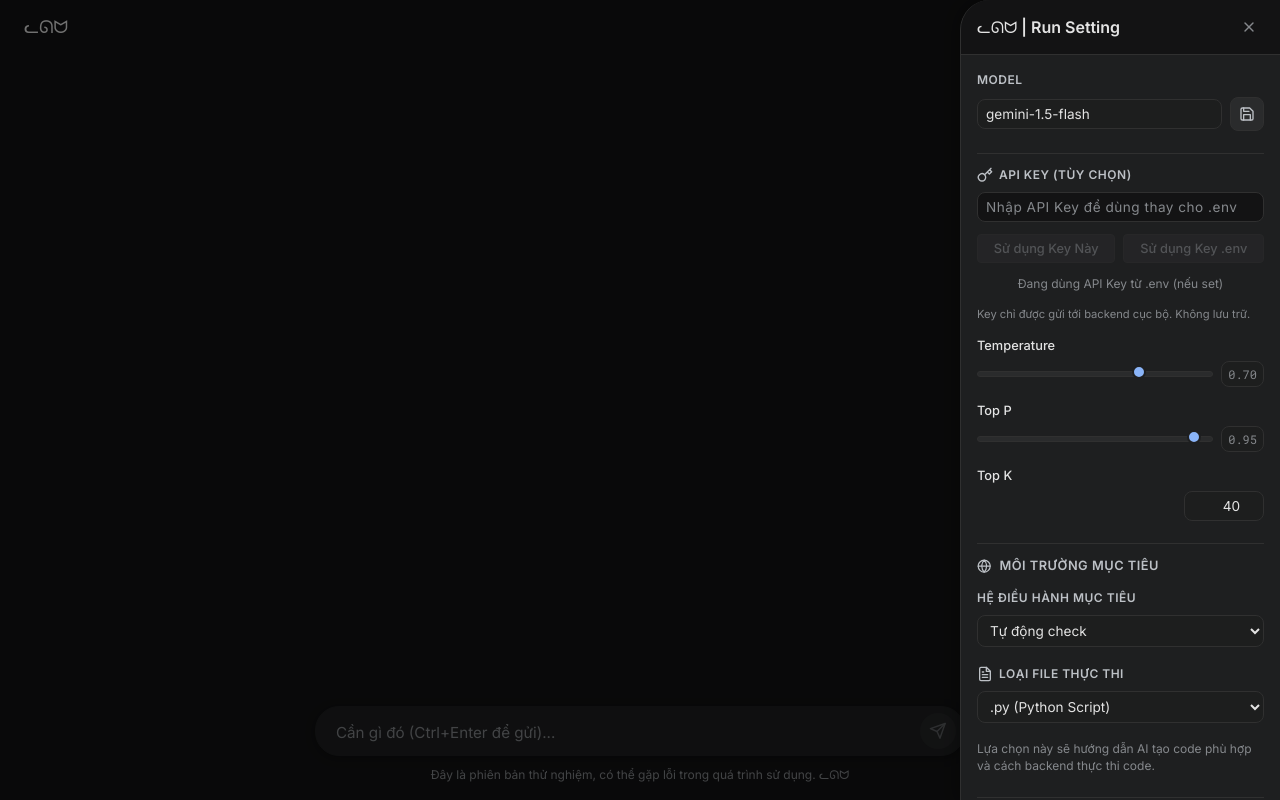
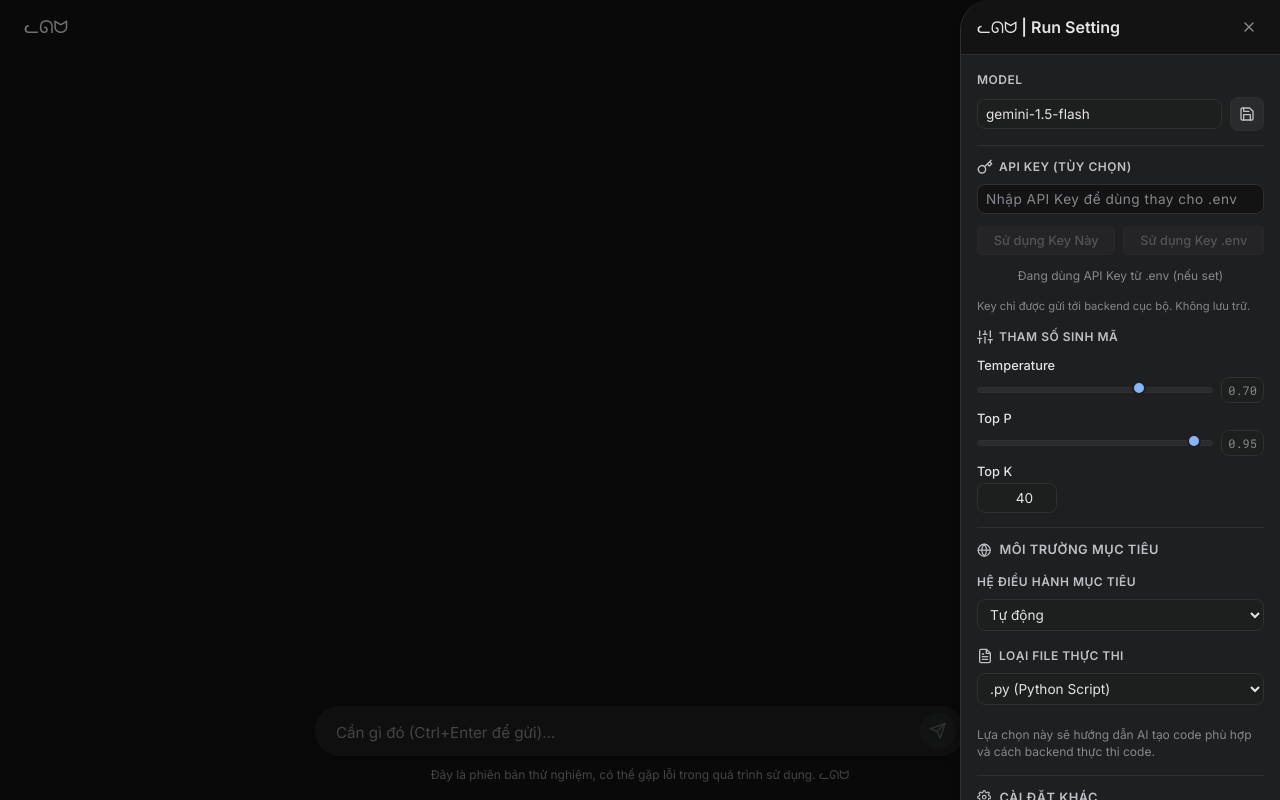
Before and after one commit to Rin1809/Gemini-AI-UI-Executor, a React (Vite) app in the folder frontend/: page / in a window 1280 px wide. Both pictures are taken after a click on the button 1241 px from the left and 27 px from the top of the page. Built offline with nearby package versions, Linux system fonts and the light colour scheme.

Commit message:
30/4/2025 - sidebar css animation/interface

```diff
--- a/frontend/src/components/SettingsPanel.css
+++ b/frontend/src/components/SettingsPanel.css
@@ -1,16 +1,18 @@
 /* frontend/src/components/SettingsPanel.css */
+
+/* Kế thừa biến từ App.css nếu cần, nhưng các biến chính đã có ở App.css */
 
 /* --- Panel Layout --- */
 .settings-panel {
   padding: calc(var(--spacing-unit) * 2);
-  overflow-y: auto;
-  height: 100%;
+  overflow-y: auto; /* Cho phép cuộn nếu cần */
+  height: 100%; /* Đảm bảo chiếm hết chiều cao vùng content sidebar */
 }
 
 .settings-content {
   display: flex;
   flex-direction: column;
-  gap: calc(var(--spacing-unit) * 2); /* gap giữa các section */
+  gap: calc(var(--spacing-unit) * 1.75); /* Gap giữa các section */
   max-width: 100%;
   margin: 0;
 }
@@ -19,7 +21,21 @@
 .settings-section {
   display: flex;
   flex-direction: column;
-  gap: calc(var(--spacing-unit) * 0.75); /* Gap giữa label và input */
+  gap: calc(var(--spacing-unit) * 0.75); /* Gap giữa label và control */
+
+  /* ---- ANIMATION CHO CÁC SECTION KHI SIDEBAR MỞ ---- */
+  opacity: 0; /* Trạng thái ban đầu: ẩn */
+  transform: translateY(8px); /* Trạng thái ban đầu: hơi dịch xuống */
+  /* Áp dụng transition cho opacity và transform */
+  transition: opacity 0.3s ease-out, transform 0.3s ease-out;
+  /* Thêm delay dựa trên biến --section-index (sẽ đặt trong JSX) */
+  transition-delay: calc(var(--section-index, 0) * 0.06s);
+}
+
+/* Khi sidebar có class 'open', các section bên trong sẽ hiện ra */
+.sidebar-container.open .settings-section {
+  opacity: 1; /* Hiện rõ */
+  transform: translateY(0); /* Về vị trí gốc */
 }
 
 .settings-section > label { /* Label chính của section */
@@ -28,33 +44,63 @@
   color: var(--text-secondary);
   text-transform: uppercase;
   letter-spacing: 0.5px;
-  margin-bottom: 2px; /* Khoảng cách với input/group bên dưới */
-  display: flex; /*  icon nếu cần */
+  margin-bottom: 2px;
+  display: flex;
   align-items: center;
   gap: calc(var(--spacing-unit) * 0.75);
 }
-.settings-section > label svg { /* Icon trong label chính */
+.settings-section > label svg {
    font-size: 1rem;
-   flex-shrink: 0; /* Prevent icon shrinking */
+   flex-shrink: 0;
 }
 
-/* --- Input/Select trong Settings --- */
+/* --- ANIMATION CHO CÁC CONTROLS (select, input, slider...) BÊN TRONG SECTION --- */
+.settings-section select,
+.settings-section input[type="text"],
+.settings-section input[type="number"],
+.settings-section input[type="password"],
+.settings-section .slider-container,
+.settings-section .api-key-actions,
+.settings-section .admin-checkbox-container
+{
+  opacity: 0; /* Trạng thái ban đầu: ẩn */
+  transform: translateY(5px); /* Trạng thái ban đầu: hơi dịch xuống nhẹ */
+  /* Áp dụng transition - duration ngắn hơn section cha một chút */
+  transition: opacity 0.25s ease-out, transform 0.25s ease-out;
+  /* Thêm delay nhỏ *SAU* delay của section cha */
+  transition-delay: calc(var(--section-index, 0) * 0.1s + 0.12s); /* Delay = delay cha + 80ms */
+}
+
+/* Khi sidebar mở, các control bên trong section sẽ hiện ra */
+.sidebar-container.open .settings-section select,
+.sidebar-container.open .settings-section input[type="text"],
+.sidebar-container.open .settings-section input[type="number"],
+.sidebar-container.open .settings-section input[type="password"],
+.sidebar-container.open .settings-section .slider-container,
+.sidebar-container.open .settings-section .api-key-actions,
+.sidebar-container.open .settings-section .admin-checkbox-container
+{
+  opacity: 1; /* Hiện rõ */
+  transform: translateY(0); /* Về vị trí gốc */
+}
+
+/* --- Input/Select Styles trong Settings --- */
 .settings-panel input[type="text"],
 .settings-panel input[type="number"],
 .settings-panel input[type="password"],
 .settings-panel select {
-    background-color: #1d1e1e; /* Nền khác biệt */
+    background-color: #1d1e1e;
     border: 1px solid var(--border-color);
-    font-size: 0.85rem; /* Hơi nhỏ hơn global */
-    padding: calc(var(--spacing-unit) * 0.75) var(--spacing-unit); /* Padding khác */
+    font-size: 0.85rem;
+    padding: calc(var(--spacing-unit) * 0.75) var(--spacing-unit);
     border-radius: 8px;
     color: var(--text-primary);
-    width: 100%; /* Luôn chiếm full width */
+    width: 100%;
 }
 .settings-panel input:focus,
 .settings-panel select:focus {
     border-color: var(--accent-primary);
-    box-shadow: 0 0 0 1px var(--accent-primary); /* focus style */
+    box-shadow: 0 0 0 1px var(--accent-primary);
     outline: none;
 }
 
@@ -64,15 +110,15 @@
   align-items: center;
   gap: var(--spacing-unit);
 }
-.model-input { /* Input tên model */
+.model-input {
   flex-grow: 1;
 }
-.save-button { /* Nút Save Model */
+.save-button {
   background-color: var(--bg-tertiary);
   border: 1px solid var(--border-color) !important;
-  padding: calc(var(--spacing-unit) * 0.75) !important; /* Padding vuông cho nút icon */
-  flex-shrink: 0; /* Không co lại */
-  color: var(--text-secondary); /* Reset color */
+  padding: calc(var(--spacing-unit) * 0.75) !important;
+  flex-shrink: 0;
+  color: var(--text-secondary);
   width: 34px;
   height: 34px;
 }
@@ -83,13 +129,23 @@
 }
 
 /* --- Parameter Sliders --- */
-.parameter-section label { /*(Temp, TopP) */
+.settings-subsection { /* Wrapper cho mỗi slider/input trong Parameter section */
+    display: flex;
+    flex-direction: column;
+    gap: calc(var(--spacing-unit) * 0.25); /* Khoảng cách nhỏ giữa label và control */
+}
+/* Label chung cho cả khu Parameter Section */
+.parameter-section > label:first-of-type {
+    margin-bottom: calc(var(--spacing-unit) * 0.5); /* Thêm khoảng cách dưới label chính */
+}
+/* Label riêng cho từng slider/input (Temp, TopP, TopK) */
+.settings-subsection label {
   text-transform: none;
   font-weight: 500;
   letter-spacing: normal;
   color: var(--text-primary);
   font-size: 0.8rem;
-  margin-bottom: 0; /* Reset margin */
+  margin-bottom: 0;
 }
 .slider-container {
   display: flex;
@@ -106,7 +162,7 @@
   appearance: none;
   padding: 0;
   margin: 0;
-  border: 1px solid var(--border-color); /* border nhẹ */
+  border: 1px solid var(--border-color);
 }
 /* Webkit Thumb */
 .slider-container input[type="range"]::-webkit-slider-thumb {
@@ -118,56 +174,56 @@
   border-radius: 50%;
   cursor: pointer;
   border: 2px solid var(--bg-secondary);
-  margin-top: -4px; /* Căn giữa thumb */
+  margin-top: -4px;
 }
 /* Firefox Thumb */
 .slider-container input[type="range"]::-moz-range-thumb {
-  width: 10px; /* Hơi nhỏ hơn webkit */
+  width: 10px;
   height: 10px;
   background: var(--text-accent);
   border-radius: 50%;
   cursor: pointer;
   border: 2px solid var(--bg-secondary);
 }
-.slider-value { /* Hiển thị giá trị slider */
+.slider-value {
   font-size: 0.75rem;
   color: var(--text-muted);
-  min-width: 35px; /* Đảm bảo đủ chỗ cho 0.00 */
+  min-width: 35px;
   text-align: right;
   background-color: #1d1e1e;
   padding: 3px 6px;
   border-radius: 8px;
   border: 1px solid var(--border-color);
-  font-family: var(--code-font-family); /* Dùng font code cho số */
+  font-family: var(--code-font-family);
 }
 
 /* --- Top K Input --- */
 .topk-input {
   text-align: right;
   padding-right: var(--spacing-unit);
-  max-width: 80px; /* Giới hạn chiều rộng */
-  margin-left: auto; /* Đẩy sang phải nếu section rộng hơn */
+  max-width: 80px;
+  /* margin-left: auto;  */ /* Không cần nếu dùng subsection */
 }
 
 /* --- API Key Section --- */
 .api-key-section {
-  margin-top: var(--spacing-unit);
+  /* margin-top: var(--spacing-unit); */ /* Bỏ nếu dùng gap của settings-content */
   padding-top: calc(var(--spacing-unit) * 1.5);
   border-top: 1px solid var(--border-color);
 }
-.api-key-input { /* Input field */
-    background-color: var(--bg-primary) !important; /* Nền tối hơn để phân biệt */
+.api-key-input {
+    background-color: var(--bg-primary) !important;
     font-family: var(--code-font-family);
     letter-spacing: 0.5px;
 }
-.api-key-actions { /* Container cho 2 nút */
+.api-key-actions {
     display: flex;
     gap: var(--spacing-unit);
     margin-top: calc(var(--spacing-unit) * 0.75);
 }
-.api-action-button { /* Style chung cho 2 nút */
-    flex-grow: 1; /* Chia sẻ không gian */
-    padding: calc(var(--spacing-unit) * 0.7) var(--spacing-unit); /* Hơi nhỏ hơn nút thường */
+.api-action-button {
+    flex-grow: 1;
+    padding: calc(var(--spacing-unit) * 0.7) var(--spacing-unit);
     font-size: 0.8rem;
     font-weight: 500;
     border-radius: var(--border-radius-small);
@@ -180,7 +236,7 @@
     justify-content: center;
     gap: calc(var(--spacing-unit) * 0.75);
 }
-.api-action-button.apply-key { /* Nút "Use This Key" */
+.api-action-button.apply-key {
      color: var(--accent-primary);
      border-color: rgba(138, 180, 248, 0.3);
 }
@@ -189,45 +245,41 @@
     border-color: rgba(138, 180, 248, 0.5);
     color: #a6c9ff;
 }
-.api-action-button.use-env-key { /* Nút "Use .env Key" */
-     /* Kế thừa style chung */
-}
+.api-action-button.use-env-key { /* Style chung */ }
 .api-action-button.use-env-key:hover:not(:disabled) {
     background-color: #40444b;
     border-color: #50555b;
     color: var(--text-primary);
 }
-.api-action-button:disabled { /* Style khi bị disable */
+.api-action-button:disabled {
     opacity: 0.5;
     cursor: not-allowed;
     background-color: var(--bg-tertiary) !important;
     border-color: var(--border-color) !important;
     color: var(--text-muted) !important;
 }
-.api-key-status { /* Text hiển thị trạng thái */
+.api-key-status {
     font-size: 0.75rem;
     font-style: italic;
     color: var(--accent-primary);
-    margin-top: calc(var(--spacing-unit)*0.75); /* khoảng cách */
+    margin-top: calc(var(--spacing-unit)*0.75);
     display: block;
     text-align: center;
 }
 .api-key-status.faded { color: var(--text-muted); }
-.api-key-note { /* Ghi chú nhỏ */
+.api-key-note {
     font-size: 0.7rem;
     color: var(--text-muted);
-    margin-top: calc(var(--spacing-unit)*1); /*  khoảng cách */
+    margin-top: calc(var(--spacing-unit)*1);
     line-height: 1.3;
 }
 
-
-/* --- Target Environment Section (NEW) --- */
+/* --- Target Environment Section --- */
 .target-environment-section {
-  margin-top: var(--spacing-unit);
+  /* margin-top: var(--spacing-unit); */
   padding-top: calc(var(--spacing-unit) * 1.5);
   border-top: 1px solid var(--border-color);
 }
-
 .target-environment-section h4 {
     display: flex;
     align-items: center;
@@ -237,24 +289,49 @@
     color: var(--text-secondary);
     text-transform: uppercase;
     letter-spacing: 0.5px;
-    margin-bottom: var(--spacing-unit); /* Khoảng cách với control đầu tiên */
+    margin-bottom: var(--spacing-unit);
 }
  .target-environment-section h4 svg { font-size: 0.9rem; }
 
- .settings-section select {
-    margin-bottom: calc(var(--spacing-unit) * 1.5);
+/* Giảm khoảng cách dưới của các select trong section này */
+.target-environment-section select {
+   margin-bottom: calc(var(--spacing-unit) * 1.25); /* Giảm nhẹ */
 }
 
+/* --- Custom File Input Container Animation (KHÔNG thay đổi logic animation) --- */
 .custom-file-input-container {
-    margin-top: calc(var(--spacing-unit) * -0.5);
+    /* Style cơ bản */
     display: flex;
     flex-direction: column;
     gap: calc(var(--spacing-unit) * 0.5);
+    overflow: hidden;
+
+    /* Style cho trạng thái ẩn (mặc định) */
+    max-height: 0;
+    opacity: 0;
+    margin-top: 0;
+    margin-bottom: 0;
+    padding-top: 0;
+    padding-bottom: 0;
+    /* Transition */
+    transition:
+        max-height 0.35s cubic-bezier(0.4, 0, 0.2, 1),
+        opacity 0.3s ease-in-out 0.05s,
+        margin-top 0.35s cubic-bezier(0.4, 0, 0.2, 1),
+        margin-bottom 0.35s cubic-bezier(0.4, 0, 0.2, 1),
+        padding-top 0.35s cubic-bezier(0.4, 0, 0.2, 1),
+        padding-bottom 0.35s cubic-bezier(0.4, 0, 0.2, 1);
+ }
+ .custom-file-input-container.expanded {
+    /* Style cho trạng thái hiện */
+    max-height: 200px;
+    opacity: 1;
+    margin-top: calc(var(--spacing-unit) * -0.5);
     margin-bottom: var(--spacing-unit);
+    padding-top: calc(var(--spacing-unit) * 0.5);
  }
 
 .custom-file-input-container label {
-
     font-size: 0.8rem;
     font-weight: 500;
     color: var(--text-primary);
@@ -263,12 +340,9 @@
     margin-bottom: 2px;
     display: block;
  }
-
 .custom-file-input {
-
-    margin-bottom: 0;
+    margin-bottom: 0; /* Bỏ margin-bottom ở input */
  }
-
 .custom-file-note,
 .target-env-note {
      font-size: 0.75rem;
@@ -280,14 +354,13 @@
      margin-top: 0;
  }
 
-
 /* --- Advanced Settings Section --- */
 .advanced-settings-section {
-  margin-top: var(--spacing-unit);
+  /* margin-top: var(--spacing-unit); */
   padding-top: calc(var(--spacing-unit) * 1.5);
   border-top: 1px solid var(--border-color);
 }
-.advanced-settings-section h4 { /* Tiêu đề "Cài đặt Nâng cao" */
+.advanced-settings-section h4 {
   display: flex;
   align-items: center;
   gap: var(--spacing-unit);
@@ -296,12 +369,13 @@
   color: var(--text-secondary);
   text-transform: uppercase;
   letter-spacing: 0.5px;
-  margin-bottom: var(--spacing-unit); /* Khoảng cách với control đầu tiên */
+  margin-bottom: var(--spacing-unit);
 }
 .advanced-settings-section h4 svg { font-size: 0.9rem; }
 
-.advanced-settings-section > label { /* Label for Safety Setting */
-    margin-bottom: calc(var(--spacing-unit) * 0.5); /* Reduce space below label */
+/* Label for Safety Setting */
+.advanced-settings-section > label {
+    margin-bottom: calc(var(--spacing-unit) * 0.5);
 }
 
 /* --- Run As Admin Checkbox --- */
@@ -309,7 +383,7 @@
     display: flex;
     align-items: center;
     gap: calc(var(--spacing-unit) * 0.75);
-    margin-top: calc(var(--spacing-unit) * 1.5); /* Khoảng cách với Safety setting */
+    margin-top: calc(var(--spacing-unit) * 1.5);
 }
 .admin-checkbox {
     appearance: none;
@@ -350,7 +424,7 @@
     background-color: #8e6d13;
     border-color: #8e6d13;
 }
-.admin-checkbox-label { /* Label cho checkbox */
+.admin-checkbox-label {
     display: flex;
     align-items: center;
     gap: calc(var(--spacing-unit) * 0.5);
@@ -359,23 +433,18 @@
     color: var(--text-primary);
     cursor: pointer;
     margin: 0;
-    /* Ghi đè style label của section */
     text-transform: none;
     letter-spacing: normal;
 }
-.admin-checkbox-label .warning-icon { /* Icon cảnh báo */
+.admin-checkbox-label .warning-icon {
     color: var(--warning-color);
     font-size: 1rem;
     flex-shrink: 0;
 }
-.admin-warning-note { /* Ghi chú cảnh báo */
+.admin-warning-note {
     font-size: 0.75rem;
     color: var(--text-muted);
     margin-top: calc(var(--spacing-unit)*0.5);
-    /* Thụt lề align với text của label */
     padding-left: calc(16px + var(--spacing-unit) * 0.75 + var(--spacing-unit) * 0.5);
     line-height: 1.4;
 }
-
-
-/* đang thi công...
--- a/frontend/src/components/SettingsPanel.tsx
+++ b/frontend/src/components/SettingsPanel.tsx
@@ -1,23 +1,20 @@
 // frontend/src/components/SettingsPanel.tsx
-import React, { ChangeEvent } from 'react';
-// Import FiGlobe or similar for Target Environment section
-import { FiSave, FiSettings, FiKey, FiAlertTriangle, FiGlobe, FiFileText } from 'react-icons/fi';
-import { TargetOS } from '../App'; // Import TargetOS type
+import React, { ChangeEvent, CSSProperties } from 'react';
+import { FiSave, FiSettings, FiKey, FiAlertTriangle, FiGlobe, FiFileText, FiSliders, FiShield } from 'react-icons/fi';
+import { TargetOS } from '../App';
 import './SettingsPanel.css';
 
 // --- Props Interface ---
 interface SettingsPanelProps {
   modelConfig: { modelName: string; temperature: number; topP: number; topK: number; safetySetting: string; };
-  onConfigChange: (e: ChangeEvent<HTMLInputElement | HTMLSelectElement>) => void; // Hàm xử lý thay đổi input/select
-  onSaveSettings: () => void; // Hàm lưu cài đặt
-  isDisabled: boolean;        // Trạng thái disable các control
-  // Props mới từ Sidebar
-  runAsAdmin: boolean;        // Trạng thái checkbox "Run as Admin"
-  uiApiKey: string;           // Giá trị API Key nhập trong UI
-  useUiApiKey: boolean;       // Cờ cho biết đang dùng key UI hay không
-  onApplyUiApiKey: () => void; // Hàm xử lý khi nhấn "Use This Key"
-  onUseEnvKey: () => void;     // Hàm xử lý khi nhấn "Use .env Key"
-  // Add new props for target environment
+  onConfigChange: (e: ChangeEvent<HTMLInputElement | HTMLSelectElement>) => void;
+  onSaveSettings: () => void;
+  isDisabled: boolean;
+  runAsAdmin: boolean;
+  uiApiKey: string;
+  useUiApiKey: boolean;
+  onApplyUiApiKey: () => void;
+  onUseEnvKey: () => void;
   targetOs: TargetOS;
   fileType: string;
   customFileName: string;
@@ -29,19 +26,16 @@ const SettingsPanel: React.FC<SettingsPanelProps> = ({
   onConfigChange,
   onSaveSettings,
   isDisabled,
-  // Destructure props mới
   runAsAdmin,
   uiApiKey,
   useUiApiKey,
   onApplyUiApiKey,
   onUseEnvKey,
-   // Destructure new props for target environment
   targetOs,
   fileType,
   customFileName,
 }) => {
 
-    // --- OS ---
   const getSuggestedFileTypes = (os: TargetOS): { value: string; label: string }[] => {
     switch (os) {
       case 'windows':
@@ -71,13 +65,20 @@ const SettingsPanel: React.FC<SettingsPanelProps> = ({
   };
 
   const suggestedTypes = getSuggestedFileTypes(targetOs);
+  const isCustomFile = fileType === 'other';
+
+  // Helper function to create style object for staggering
+  const getSectionStyle = (index: number): CSSProperties => ({
+      '--section-index': index,
+  } as CSSProperties);
 
 
   return (
     <div className="settings-panel">
       <div className="settings-content">
-        {/* --- Cấu hình Model --- */}
-        <div className="settings-section">
+
+        {/* --- Cấu hình Model (Index 0) --- */}
+        <div className="settings-section" style={getSectionStyle(0)}>
           <label htmlFor="modelName">Model</label>
           <div className="model-select-group">
             <input
@@ -89,7 +90,7 @@ const SettingsPanel: React.FC<SettingsPanelProps> = ({
             <button
               onClick={onSaveSettings} disabled={isDisabled}
               className="save-button icon-button"
-              title="Lưu các lựa chọn (Model, OS, File Type)" // Update tooltip
+              title="Lưu các lựa chọn (Model, OS, File Type)"
               aria-label="Lưu cài đặt"
             >
               <FiSave />
@@ -97,8 +98,8 @@ const SettingsPanel: React.FC<SettingsPanelProps> = ({
           </div>
         </div>
 
-        {/* --- Khu vực API Key --- */}
-        <div className="settings-section api-key-section">
+        {/* --- Khu vực API Key (Index 1) --- */}
+        <div className="settings-section api-key-section" style={getSectionStyle(1)}>
             <label htmlFor="uiApiKey"><FiKey /> API Key (Tùy chọn)</label>
             <input
                 type="password" id="uiApiKey" name="uiApiKey"
@@ -127,40 +128,44 @@ const SettingsPanel: React.FC<SettingsPanelProps> = ({
             <p className="api-key-note">Key chỉ được gửi tới backend cục bộ. Không lưu trữ.</p>
         </div>
 
-
-        {/* --- Các tham số sinh code (Temperature, Top P, Top K) --- */}
-        <div className="settings-section parameter-section">
+        {/* --- Các tham số sinh code (Index 2) --- */}
+        <div className="settings-section parameter-section" style={getSectionStyle(2)}>
+          <label htmlFor="temperature"><FiSliders /> Tham số Sinh mã</label> {/* Label chung */}
+          {/* Subsection cho Temperature */}
+          <div className="settings-subsection">
               <label htmlFor="temperature">Temperature</label>
               <div className="slider-container">
                 <input type="range" id="temperature" name="temperature" min="0" max="1" step="0.01" value={modelConfig.temperature} onChange={onConfigChange} disabled={isDisabled} />
                 <span className="slider-value">{modelConfig.temperature.toFixed(2)}</span>
               </div>
           </div>
-        <div className="settings-section parameter-section">
+           {/* Subsection cho Top P */}
+          <div className="settings-subsection">
               <label htmlFor="topP">Top P</label>
               <div className="slider-container">
                 <input type="range" id="topP" name="topP" min="0" max="1" step="0.01" value={modelConfig.topP} onChange={onConfigChange} disabled={isDisabled} />
                 <span className="slider-value">{modelConfig.topP.toFixed(2)}</span>
               </div>
           </div>
-        <div className="settings-section parameter-section">
+          {/* Subsection cho Top K */}
+          <div className="settings-subsection">
               <label htmlFor="topK">Top K</label>
               <input type="number" id="topK" name="topK" min="1" step="1" value={modelConfig.topK} onChange={onConfigChange} disabled={isDisabled} className="topk-input" />
           </div>
+        </div>
 
-         {/* --- Chọn HĐH --- */}
-         <div className="settings-section target-environment-section">
+         {/* --- Chọn HĐH & Loại File (Index 3) --- */}
+         <div className="settings-section target-environment-section" style={getSectionStyle(3)}>
            <h4><FiGlobe /> Môi trường Mục tiêu</h4>
-
+           {/* Dropdown Hệ điều hành */}
            <label htmlFor="targetOs">Hệ điều hành Mục tiêu</label>
            <select id="targetOs" name="targetOs" value={targetOs} onChange={onConfigChange} disabled={isDisabled}>
-             <option value="auto">Tự động check</option>
+              <option value="auto">Tự động</option>
               <option value="windows">Windows</option>
               <option value="linux">Linux</option>
               <option value="macos">macOS</option>
            </select>
-
-           {/* File Type Selection */}
+            {/* Dropdown Loại File */}
            <label htmlFor="fileType"><FiFileText /> Loại File Thực thi</label>
            <select id="fileType" name="fileType" value={fileType} onChange={onConfigChange} disabled={isDisabled}>
              {suggestedTypes.map(type => (
@@ -168,39 +173,38 @@ const SettingsPanel: React.FC<SettingsPanelProps> = ({
              ))}
            </select>
 
-            {/* Khu nhập file extention */}
-            {fileType === 'other' && (
-                <div className="custom-file-input-container">
+            {/* Custom File Name Input Area (Animation riêng, không cần style index) */}
+            <div className={`custom-file-input-container ${isCustomFile ? 'expanded' : ''}`}>
                 <label htmlFor="customFileName">Tên File Tùy chỉnh</label>
                 <input
                     type="text" id="customFileName" name="customFileName"
                     value={customFileName} onChange={onConfigChange}
-                        disabled={isDisabled}
-                        placeholder="Ví dụ: ps1 / cpp / py"
+                    disabled={isDisabled || !isCustomFile}
+                    placeholder="Ví dụ: my_script.js hoặc data.json"
                     className="custom-file-input"
+                    aria-hidden={!isCustomFile}
+                    tabIndex={isCustomFile ? 0 : -1}
                  />
-                     <p className="custom-file-note">Nhập tên file đầy đủ. Backend sẽ cố gắng thực thi nó (ví dụ: dùng `bash` cho file không đuôi trên Linux/macOS).</p>
+                 <p className="custom-file-note">Nhập tên file đầy đủ hoặc chỉ phần mở rộng (ví dụ: `.txt`). Backend sẽ cố gắng thực thi nó.</p>
              </div>
-             )}
 
             <p className="target-env-note">
                 Lựa chọn này sẽ hướng dẫn AI tạo code phù hợp và cách backend thực thi code.
             </p>
          </div>
 
-
-        {/* --- Cài đặt nâng cao --- */}
-        <div className="settings-section advanced-settings-section">
+        {/* --- Cài đặt nâng cao (Index 4) --- */}
+        <div className="settings-section advanced-settings-section" style={getSectionStyle(4)}>
            <h4><FiSettings/> Cài đặt Khác</h4>
-          <label htmlFor="safetySetting">Lọc Nội dung An toàn</label>
+            {/* Dropdown Lọc an toàn */}
+           <label htmlFor="safetySetting"><FiShield /> Lọc Nội dung An toàn</label>
            <select id="safetySetting" name="safetySetting" value={modelConfig.safetySetting} onChange={onConfigChange} disabled={isDisabled} >
-            <option value="BLOCK_NONE">BLOCK_NONE (Rủi ro)</option>
-            <option value="BLOCK_ONLY_HIGH">BLOCK_ONLY_HIGH</option>
-            <option value="BLOCK_MEDIUM_AND_ABOVE">BLOCK_MEDIUM_AND_ABOVE (Mặc định)</option>
-            <option value="BLOCK_LOW_AND_ABOVE">BLOCK_LOW_AND_ABOVE</option>
+             <option value="BLOCK_NONE">Không chặn (Rủi ro cao)</option>
+             <option value="BLOCK_ONLY_HIGH">Chặn mức Cao</option>
+             <option value="BLOCK_MEDIUM_AND_ABOVE">Chặn mức Trung bình+ (Mặc định)</option>
+             <option value="BLOCK_LOW_AND_ABOVE">Chặn mức Thấp+</option>
            </select>
-
-          {/* Run as Admin Checkbox */}
+            {/* Checkbox Run as Admin */}
            <div className="admin-checkbox-container">
                <input type="checkbox" id="runAsAdmin" name="runAsAdmin"
                  checked={runAsAdmin} onChange={onConfigChange}
@@ -211,7 +215,7 @@ const SettingsPanel: React.FC<SettingsPanelProps> = ({
               </label>
            </div>
            <p className="admin-warning-note">
-              Rủi ro! Chỉ bật nếu hiểu mã. Backend cần chạy với quyền tương ứng.
+               Cẩn trọng! Chỉ bật nếu bạn hiểu rõ mã nguồn sẽ được thực thi. Backend cũng cần được chạy với quyền tương ứng.
            </p>
         </div>
       </div>
```
Lines whose indentation alone changed are shown as unchanged.
